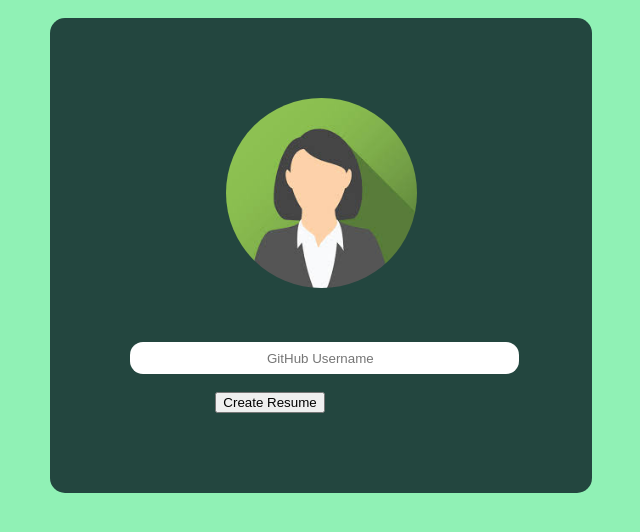
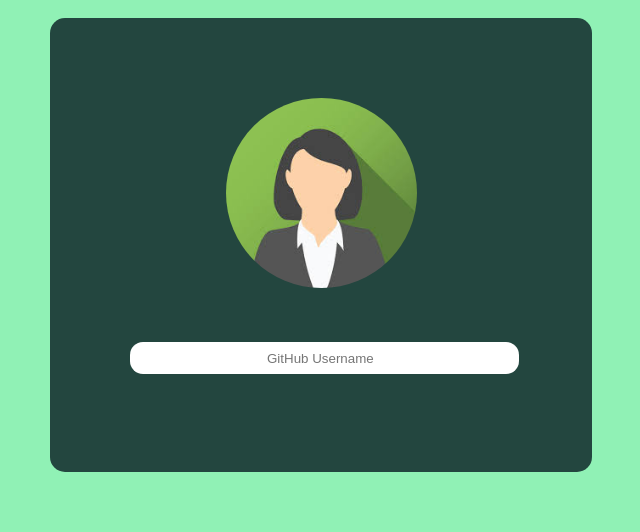
Before and after one commit to ChethanaPradeep/HackNightGitAPI, a plain HTML site: page index.html in a window 1280 px wide. Shown: the whole page, without its empty margins (319-959 px from the left). Drawn offline with Linux system fonts and the light colour scheme.

Commit message:
minor changes

```diff
--- a/index.html
+++ b/index.html
@@ -14,7 +14,7 @@
         <form id="gitHubForm" class="form-inline mx-auto" style="width: 280px">
             <input id="usernameInput" class="form-control mb-5" type="text" name="username" placeholder="GitHub Username">
             <br>
-            <input id="submit_button" type="submit"  class="btn btn-primary ml-2 mb-5 " value="Create Resume" >
+            <!-- <input id="submit_button" type="submit"  class="btn btn-primary ml-2 mb-5 " value="Create Resume" > -->
         </form>
     </div>
 	<ul id="userRepos" class="list-group mx-auto mb-5" style="width: 500px">
```
